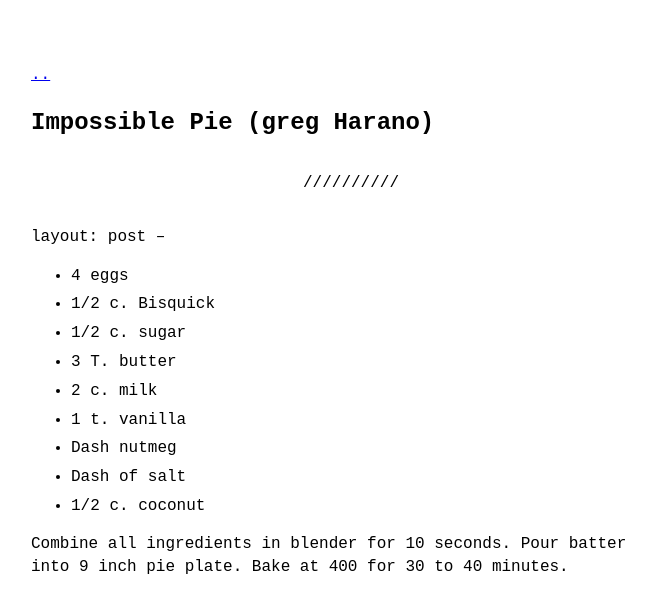
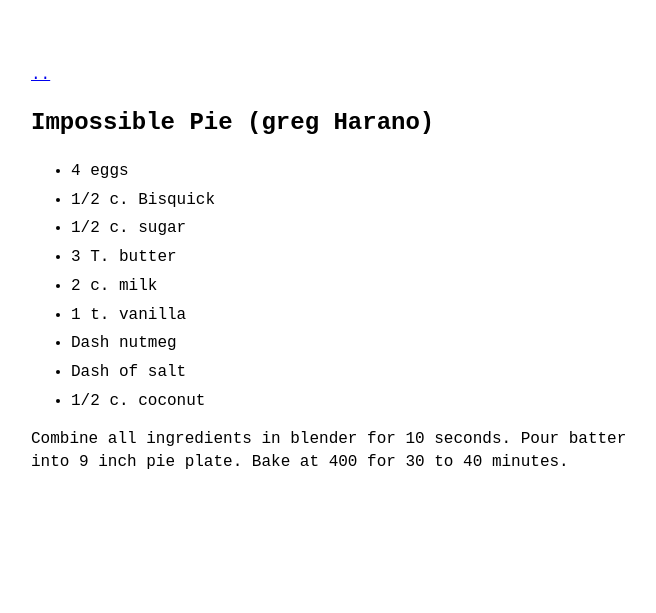
Before and after one commit to boyscoutscookbook/cookbook, a Jekyll site: the page built from _posts/2023-02-03-impossible-pie-(greg-harano).md, in a window 1280 px wide. Shown: the top 613 px of the page, without its empty margins (289-945 px from the left). Built offline with Jekyll 4.4.1, drawn with Linux system fonts in a browser that asks for light colours; our own code applies the rules of GitHub Pages for plain Markdown files.

```diff
--- a/_posts/2023-02-03-impossible-pie-(greg-harano).md
+++ b/_posts/2023-02-03-impossible-pie-(greg-harano).md
@@ -1,15 +1,15 @@
 ---
 layout: post
---
+---
 
-- 4 eggs
-- 1/2 c. Bisquick
-- 1/2 c. sugar
-- 3 T. butter
-- 2 c. milk
-- 1 t. vanilla
-- Dash nutmeg
-- Dash of salt
-- 1/2 c. coconut
+* 4 eggs
+* 1/2 c. Bisquick
+* 1/2 c. sugar
+* 3 T. butter
+* 2 c. milk
+* 1 t. vanilla
+* Dash nutmeg
+* Dash of salt
+* 1/2 c. coconut
 
 Combine all ingredients in blender for 10 seconds. Pour batter into 9 inch pie plate. Bake at 400 for 30 to 40 minutes.
```
